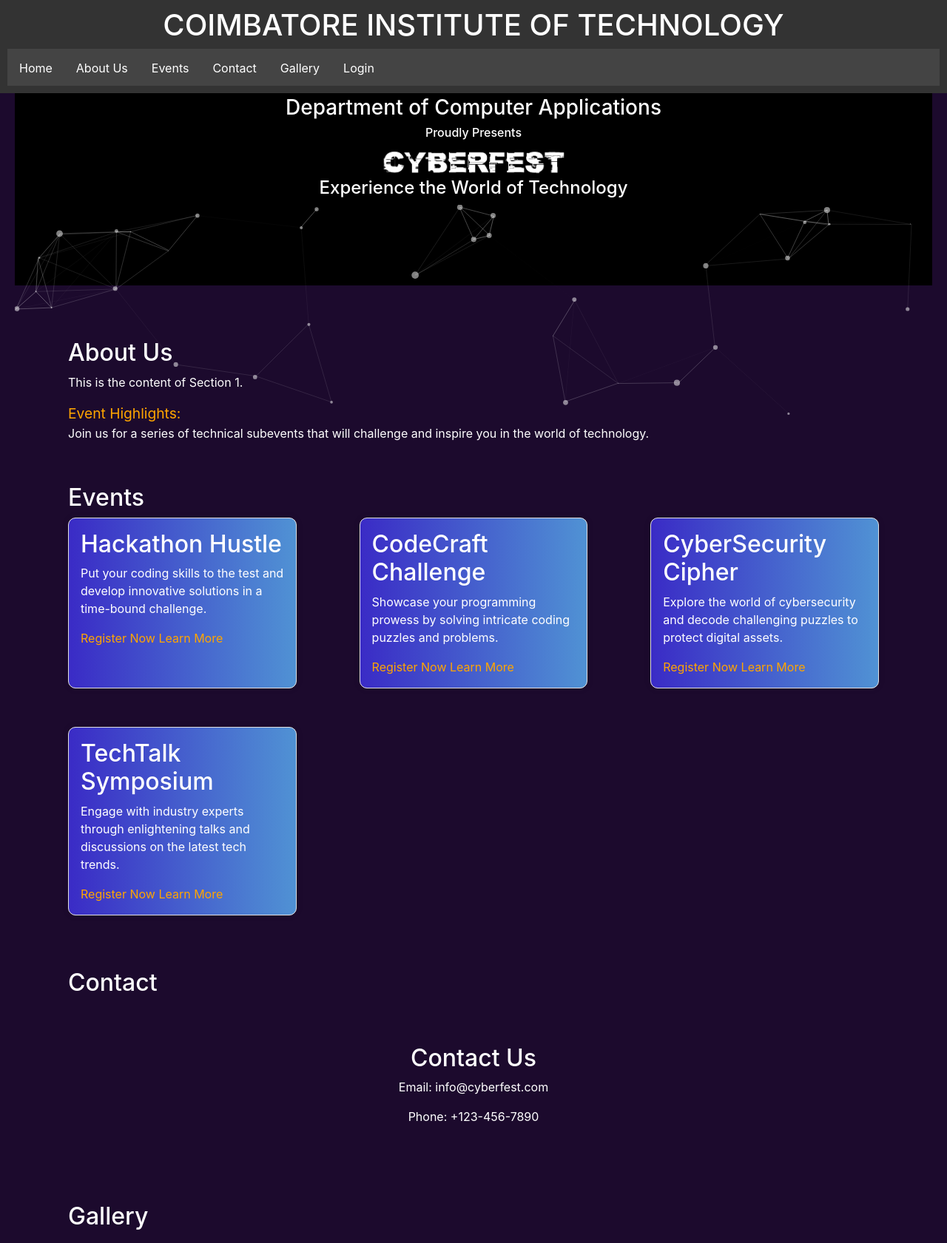
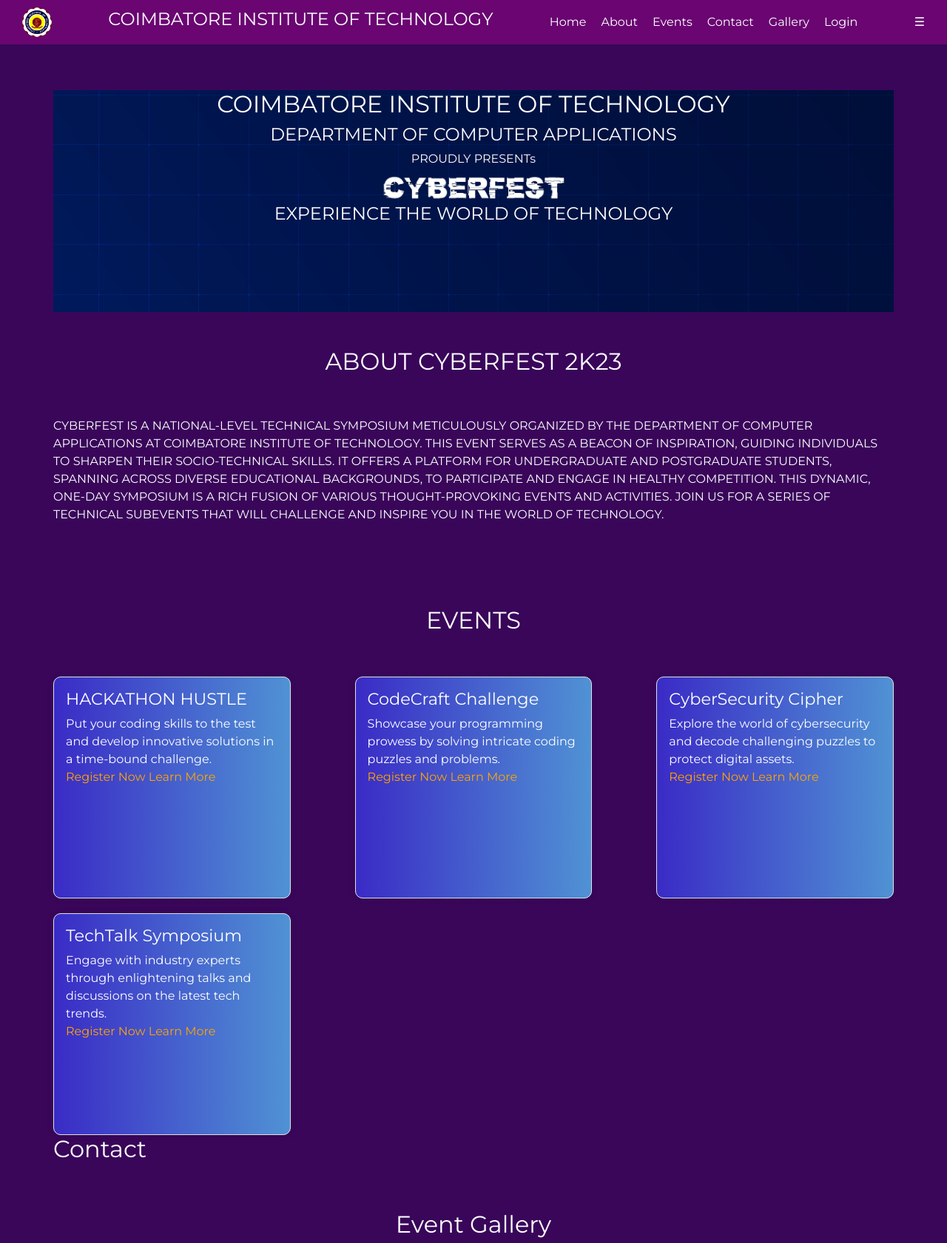
Before and after one commit to RK-coder/cyberfest, a PHP site: page / in a window 1280 px wide. Shown: the top 1681 px of the page at 74% size. Run offline with PHP 8.4, Linux system fonts and the light colour scheme.

Commit message:
third commit

```diff
--- a/index.php
+++ b/index.php
@@ -1,6 +1,5 @@
 <!DOCTYPE html>
 <html lang="en">
-     <!-- Import Particles.js and app.js files -->
 
 <head>
     <meta charset="UTF-8">
@@ -12,49 +11,53 @@
     <link rel="preconnect" href="https://fonts.gstatic.com" crossorigin>
     <link href="https://fonts.googleapis.com/css2?family=Montserrat:wght@300;400&display=swap" rel="stylesheet">
     <link href="style.css" rel="stylesheet">
-    <link href="particlesjs-config.json" rel="json">
-
+    <link rel="stylesheet" href="https://cdnjs.cloudflare.com/ajax/libs/font-awesome/5.15.4/css/all.min.css">
+    <link rel="stylesheet" href="https://cdnjs.cloudflare.com/ajax/libs/font-awesome/4.7.0/css/font-awesome.min.css">
 </head>
 <body>
+
 <header>
-        <h1>COIMBATORE INSTITUTE OF TECHNOLOGY</h1>
-        <div class="menu-icon" onclick="toggleNav()">&#9776;</div>
-        <nav>
+    <div class="navbar">
+        <img src="CIT logo.png" alt="logo" style="width: 40px">
+        <h4>COIMBATORE INSTITUTE OF TECHNOLOGY</h4>
+            <nav class="nav">
                 <a href="#section1">Home</a>
-        <a href="#section2">About Us</a>
+                <a href="#section2">About</a>
                 <a href="#section3">Events</a>
                 <a href="#section4">Contact</a>
                 <a href="#section5">Gallery</a>
                 <a href='login.php'>Login</a>
             </nav>
+        <div class="menu-icon" onclick="toggleNav()">&#9776;</div>
+    </div>
 </header>
 
+    <div class="container">
         <section id="section1">
-        <h2>Home</h2>
-	<div class="heading" id="particles-js">
+        <div class="heading">
             <h2>COIMBATORE INSTITUTE OF TECHNOLOGY</h2>
-        <h3>Department of Computer Applications </h3>
-        <h6> Proudly Presents </h6>
+            <h4>DEPARTMENT OF COMPUTER APPLICATIONS </h4>
+            <h6> PROUDLY PRESENTs </h6>
             <img src="cyberfest2.png" alt="logo" style="width:250px">
-        <h4>Experience the World of Technology</h4>
+            <h4>EXPERIENCE THE WORLD OF TECHNOLOGY</h4>   <br>
         </div>
         </section>
 
-    <div class="container">
-
-        <section id="section2">
-        <h2>About Us</h2>
-        <p>This is the content of Section 1.</p>
-
-        <div class="highlight">Event Highlights:</div>
-        <p>Join us for a series of technical subevents that will challenge and inspire you in the world of technology.</p>
+        <section id="section2"><br><br>
+        <h2 style="text-align:center">ABOUT CYBERFEST 2K23</h2><br><br>
+        <p>CYBERFEST IS A NATIONAL-LEVEL TECHNICAL SYMPOSIUM METICULOUSLY ORGANIZED BY THE DEPARTMENT OF COMPUTER APPLICATIONS AT COIMBATORE INSTITUTE OF TECHNOLOGY.
+            THIS EVENT SERVES AS A BEACON OF INSPIRATION, GUIDING INDIVIDUALS TO SHARPEN THEIR SOCIO-TECHNICAL SKILLS.
+            IT OFFERS A PLATFORM FOR UNDERGRADUATE AND POSTGRADUATE STUDENTS, SPANNING ACROSS DIVERSE EDUCATIONAL BACKGROUNDS, TO PARTICIPATE AND ENGAGE IN HEALTHY COMPETITION.
+            THIS DYNAMIC, ONE-DAY SYMPOSIUM IS A RICH FUSION OF VARIOUS THOUGHT-PROVOKING EVENTS AND ACTIVITIES.
+            JOIN US FOR A SERIES OF TECHNICAL SUBEVENTS THAT WILL CHALLENGE AND INSPIRE YOU IN THE WORLD OF TECHNOLOGY.</p>
         </section>
+        <br><br><br><br>
 
         <section id="section3">
-        <h2>Events</h2>
+        <h2 style="text-align:center">EVENTS</h2><br><br>
         <div class="subevents-container">
             <div class="subevent-details" id="hackathon-details">
-                <h2>Hackathon Hustle</h2>
+                <h2>HACKATHON HUSTLE</h2>
                 <p>
                     Put your coding skills to the test and develop innovative solutions in a time-bound challenge.
                 </p>
@@ -86,30 +89,29 @@
         <h2>Contact</h2>
         <div class="contact">
             <h2>Contact Us</h2>
-            <p>Email: info@cyberfest.com</p>
-            <p>Phone: +123-456-7890</p>
+            <a href="#" class="fa fa-instagram"></a>
         </div>
     </section>
 
         <section id="section5">
-        <h2>Gallery</h2>
         <div class="gallery">
             <h2>Event Gallery</h2>
             <img src="gallery/image1.jpg" alt="Event Photo">
             <img src="gallery/image2.jpg" alt="Event Photo">
-            <!-- Add more images -->
         </div>
         </section>
     </div>
-    <script src="particles.js">
-	</script>
-	<script src="app.js">
-	</script>
+
+    <script src="script.js"></script>
        <script>
         function toggleNav() {
             var nav = document.querySelector('nav');
             nav.classList.toggle('active');
         }
+
+        const navigationHeight =document.querySelector('.nav').offsetHeight;
+        document.documentElement.style.setProperty('--scroll-pading', navigationHeight -1 + "px" )
+
     </script>
 </body>
 </html>
--- a/style.css
+++ b/style.css
@@ -1,165 +1,216 @@
+/* style.css */
+
+html {
+    scroll-behavior: smooth;
+    scroll-padding-top: var(--scroll-padding, 50px);
+}
+
 body {
     margin: 0;
     padding: 0;
-            background-color: #1c0a2d;
+    padding-top: 90px;
+    background-color: #39065A;
     color: #ffffff;
-           /* position: relative;*/
-            z-index: 1;
-            font-family: -apple-system, BlinkMacSystemFont,
-            'Segoe UI', Roboto, Oxygen, Ubuntu, Cantarell,
-            'Open Sans', 'Helvetica Neue', sans-serif;
+    font-family: 'Montserrat', sans-serif;
     transition: all 0.3s ease;
 }
+
 header {
-            background-color: #333;
+    background-color: #6A0572;
     color: #fff;
     text-align: center;
     padding: 10px;
-            position: fixed; /* Make the header fixed at the top */
-            width: 100%; /* Make it full-width */
-            top: 0; /* Position it at the top */
+    position: fixed;
+    width: 100%;
+    top: 0;
+    z-index: 1;
 }
-        .heading {
-           /* position: absolute;*/
+.header a{
     text-align: center;
-            width: 100%;
-            color: white;
-            padding: 1rem 0;
 }
-        nav {
-            background-color: #444;
-            overflow: hidden;
-            transition: max-height 0.4s ease-out;
-            max-height: 50px;
-            position: relative; /* Add relative positioning to avoid overlapping */
-            z-index: 2;
+
+.navbar {
+    display: flex;
+    align-items: center;
+    padding: 0 20px;
+}
+
+nav.nav {
+    display: flex;
+    gap: 20px;
 }
 
 nav a {
-            float: left;
-            display: block;
+    text-decoration: none;
     color: white;
-            text-align: center;
-            padding: 14px 16px;
-            text-decoration: none;
+    transition: color 0.3s ease;
 }
 
-        section {
-            padding: 20px;
-
+nav a:hover {
+    color: #FFA500;
+    background-color: #190061;
 }
 
-        /* Style the navigation links */
-        nav a:hover {
-            background-color: #555;
+.hamburger {
+    display: none;
+    font-size: 28px;
+    text-align: right;
 }
-        #particles-js {
-            background: black;
-            height: 40vh;
+
+canvas {
+    z-index: -1;
 }
-        .menu-icon {
-            display: none;
-            cursor: pointer;
-            float: right;
-            padding: 14px 16px;
-            background-color: #333;
-            color: white;
+
+@media screen and (max-width: 950px) {
+    h4 {
+        font-size: 15px;
     }
-        @media screen and (max-width: 600px) {
-            nav a:not(:first-child) {
-                display: none;
-            }
-            .menu-icon {
+
+    .hamburger {
         display: block;
     }
-            nav.active {
-                max-height: 300px;
+
+    nav.nav {
+        display: none;
+        flex-direction: column;
+        align-items: flex-end;
+        position: absolute;
+        top: 60px;
+        right: 0;
+        background-color: #333;
+        width: 100%;
     }
 
+    nav.nav.active {
+        display: flex;
+        align-content: first baseline;
+        background-color: #282828;
     }
+
+    .heading h2 {
+        font-size: 27px;
+    }
+}
+
 .logo {
-         /*    position: relative; Position the logo absolutely */
-        /*    top: 100px;
-            left: 50px;
-            border: 1px;
-            padding: 5px;
-            width: 10px;*/
-         /*    height: auto; Automatically adjust the height to maintain aspect ratio */
+    margin-right: 50px; /* Adjust the value to your desired spacing */
 }
-        p{
-            color: #FFFFFF
-        }
+
 .container {
     max-width: 1200px;
+    padding: 2rem;
+    margin-top: 0; /* Adjust this value to match the height of your navbar */
+}
+
+.heading {
+    text-align: center;
+    background-image:url( techu.png);
     position: relative;
-            z-index: 1;
-            padding: 2rem;
-            /* box-sizing: border-box;  Include padding and borders in the width calculation */
+    height: 300px; /* Set the desired height for the canvas background */
+    overflow: hidden;
 }
-        /* Adjust other CSS styles for your content as needed */
+
+.heading h2,
+.heading h4,
+.heading h6,
+.heading h4:last-child {
+    text-align: center; /* Align all headings to the center */
+}
 
 .highlight {
     font-size: 1.2rem;
     color: #FFA500;
     margin-bottom: 0;
 }
-        .subevent {
-            margin: 0;
-            padding: 1rem;
-            background-color: #F9F9F9;
-            border-radius: 10px;
+
+.subevents-container {
+    display: flex;
+    justify-content: space-between;
+    flex-wrap: wrap;
+    gap: 20px;
 }
 
-        .subevent h2 {
-            color: #cacaca;
-            margin-bottom: 0.5rem;
-        }
-        .subevent p {
-            margin-bottom: 1rem;
-        }
-        .subevent a {
-            color: #FFA500;
-            text-decoration: none;
-        }
-        .subevent a:hover {
-            text-decoration: underline;
-        }
-        .subevents-container {
-            display: flex;
-            flex-wrap: wrap;
-            gap: 20px; /* Gap between subevents */
-            justify-content: space-between; /* Distribute items evenly along the main axis */
-        }
 .subevent-details {
-            width: calc(30% - 20px); /* Width of each subevent column */
+    width: calc(30% - 20px);
+    height: 300px; /* Set the height for each box */
     background-color: #F9F9F9;
-            background-image: linear-gradient(to right, rgb(58, 43, 198) , rgb(80, 146, 212));
+    background-image: linear-gradient(to right, rgb(58, 43, 198), rgb(80, 146, 212));
     padding: 1rem;
     border-radius: 10px;
     border: 1px solid #E0E0E0;
     box-shadow: 0px 0px 10px rgba(0, 0, 0, 0.1);
-            transition: transform 0.3s ease-in-out;
-            margin-bottom: 2rem;
+    overflow: hidden;
     box-sizing: border-box;
+    justify-content: space-between;
 }
+
 .subevent-details h2 {
     color: #ffffff;
     margin-bottom: 0.5rem;
+    font-size: 1.4rem;
 }
+
+.subevent-details p {
+    overflow: hidden; /* Hide overflowing text */
+    margin: 0; /* Reset margin to prevent spacing */
+    font-size: 1rem; /* Optionally, you can reduce font size */
+}
+
 .subevent-details a {
     color: #FFA500;
     text-decoration: none;
 }
+
 .subevent-details:hover {
     transform: scale(1.05);
 }
+
+/* Media queries for responsive layout */
+@media screen and (max-width: 992px) {
+    .subevent-details {
+        width: calc(50% - 20px);
+    }
+}
+
+@media screen and (max-width: 600px) {
+    .subevent-details {
+        width: 100%;
+    }
+}
+
 /* Center the contact and gallery sections */
-        .contact,.gallery {
+.contact {
+    text-align: center;
+    font-size: 24px;
+    display: none;
+}
+
+.symbol {
+    cursor: pointer;
+}
+.fa {
+    padding: 20px;
+    font-size: 30px;
+    width: 30px;
+    text-align: center;
+    text-decoration: none;
+    margin: 5px 2px;
+    border-radius: 50%;
+  }
+
+  .fa:hover {
+      opacity: 0.7;
+  }
+  .fa-instagram {
+    background: #125688;
+    color: white;
+  }
+.contact,
+.gallery {
     text-align: center;
     margin: 4rem 0;
 }
 
 .gallery img {
     max-width: 100%;
-
 }
```
Also changed, not shown: script.js (added, +48 -0 lines), style old.css (+116 -0 lines), CIT logo.png (added), techu.png (added). Lines whose indentation alone changed are shown as unchanged.
